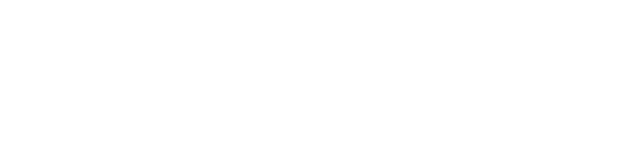
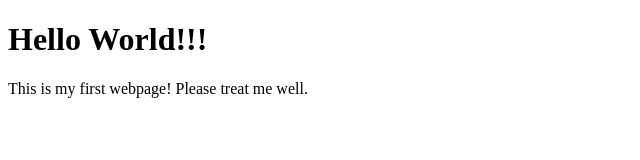
Before and after one commit to Powers4/mi-349-lab-3-pt, a plain HTML site: page index.html in a window 1280 px wide. Shown: the whole page, without its empty margins (0-640 px from the left). Drawn offline with Linux system fonts and the light colour scheme.

Commit message:
Added H1 and paragraph

```diff
--- a/index.html
+++ b/index.html
@@ -3,9 +3,10 @@
 <head>
     <meta charset="UTF-8">
     <meta name="viewport" content="width=device-width, initial-scale=1.0">
-    <title>Document</title>
+    <title>Hello World!</title>
 </head>
 <body>
-
+    <h1>Hello World!!!</h1>
+    <p>This is my first webpage! Please treat me well.</p>
 </body>
 </html>
```
